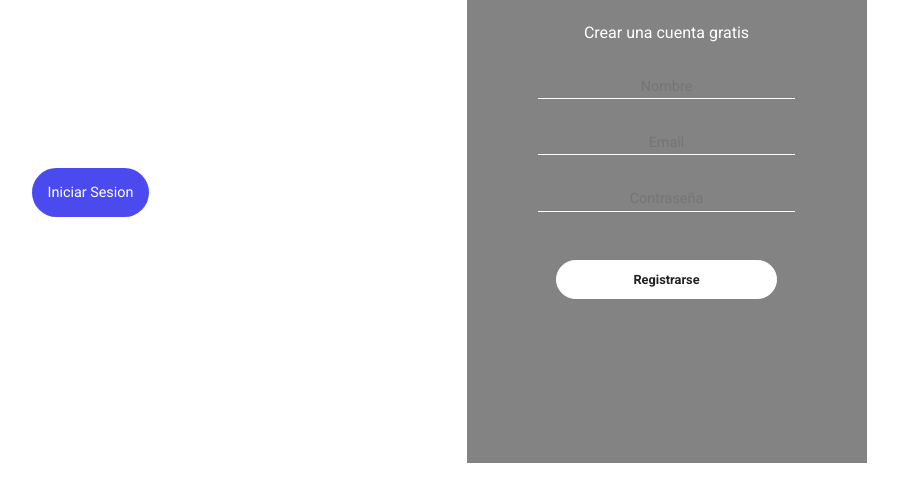
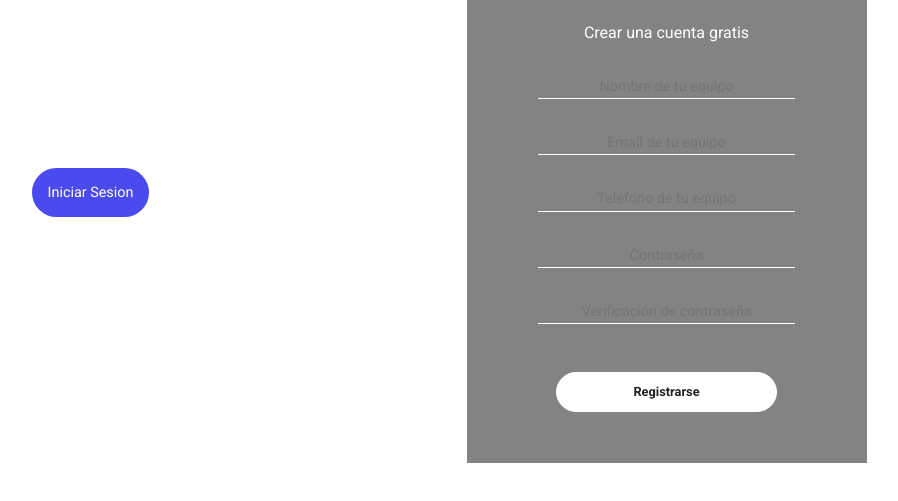
Before and after one commit to Ilarox/PracticaProfesional, a plain HTML site: page index1.html in a window 1280 px wide. Shown: the part 265-766 px from the top of the page, without its empty margins (281-1179 px from the left). Drawn offline with nearby package versions, Linux system fonts and the light colour scheme.

Commit message:
agregando datos al registro

```diff
--- a/index1.html
+++ b/index1.html
@@ -36,9 +36,11 @@
                 </div>
             </div>
             <p class="cuenta-gratis">Crear una cuenta gratis</p>
-            <input type="text" placeholder="Nombre">
-            <input type="email" placeholder="Email">
+            <input type="text" placeholder="Nombre de tu equipo">
+            <input type="email" placeholder="Email de tu equipo">
+            <input type="text" placeholder="Teléfono de tu equipo">
             <input type="password" placeholder="Contraseña">
+            <input type="password" placeholder="Verificación de contraseña">
             <input type="button" value="Registrarse">
         </form>
     </div>
```
